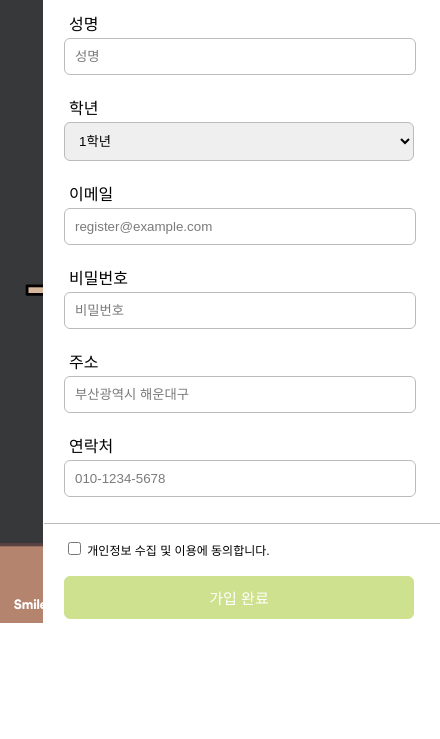
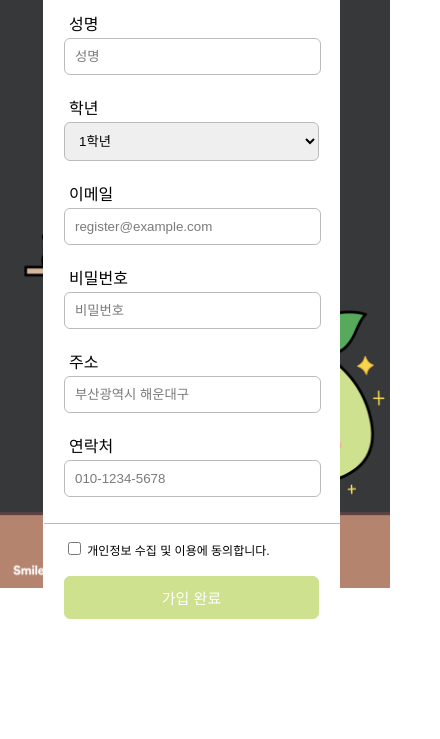
Before and after one commit to Jinwoooooooo/WEB1-HTML, a plain HTML site: page register.html in a window 390 px wide. Shown: the part 105-844 px from the top of the page, 440 px wide, since content can reach past the window. Drawn offline with Linux system fonts and the light colour scheme.

Commit message:
Update register.html

```diff
--- a/register.html
+++ b/register.html
@@ -144,21 +144,21 @@
         .sendbtn:hover {
             background-color: rgba(144, 174, 196, 0.822);
         }
-        @media screen and (max-width:767px) {
+        @media all and (max-width:479px) {
         body {
             background-image: url(mokoko.png);
-            background-size: 105%;
+            background-size: 100%;
         }
         hr {
             border:0;
-            width:396px;
+            width:296px;
             height:1px;
             background: #bbb;
         }
         .contanier {
             margin-top: 25px;
             margin-left: 35px;
-            width: 395px;
+            width: 295px;
             height: 725px;
             border: 1px solid white;
         }
@@ -170,7 +170,7 @@
         .inputname {
             margin-top: 3px;
             margin-right: 20px;
-            width: 330px;
+            width: 235px;
             padding: 10px;
             border: 1px solid #bbb;
             border-radius: 6px;
@@ -185,7 +185,7 @@
             padding: 10px;
             border: 1px solid #bbb;
             border-radius: 6px;
-            width: 350px;
+            width: 255px;
         }
         .email {
             margin-left: 20px;
@@ -194,7 +194,7 @@
         .inputemail {
             margin-top: 3px;
             margin-right: 20px;
-            width: 330px;
+            width: 235px;
             padding: 10px;
             border: 1px solid #bbb;
             border-radius: 6px;
@@ -206,7 +206,7 @@
         .inputpassword {
             margin-top: 3px;
             margin-right: 20px;
-            width: 330px;
+            width: 235px;
             padding: 10px;
             border: 1px solid #bbb;
             border-radius: 6px;
@@ -218,7 +218,7 @@
         .inputadress {
             margin-top: 3px;
             margin-right: 20px;
-            width: 330px;
+            width: 235px;
             padding: 10px;
             border: 1px solid #bbb;
             border-radius: 6px;
@@ -230,7 +230,7 @@
         .phonenum {
             margin-top: 3px;
             margin-right: 20px;
-            width: 330px;
+            width: 235px;
             padding: 10px;
             border: 1px solid #bbb;
             border-radius: 6px;
@@ -250,7 +250,7 @@
         .sendbtn {
             margin-top: 3px;
             margin-right: 20px;
-            width: 350px;
+            width: 255px;
             padding: 10px;
             border: 1px solid rgb(206,225,142);
             border-radius: 6px;
@@ -259,6 +259,9 @@
             font-size: 15px;
             font-family: 'Noto Sans KR', sans-serif;
         }
+        .sendbtn:hover {
+            background-color: rgba(206, 225, 142, 0.781);
+            border: 1px solid rgba(206, 225, 142, 0.781);
     }
     </style>
 </head>
```
